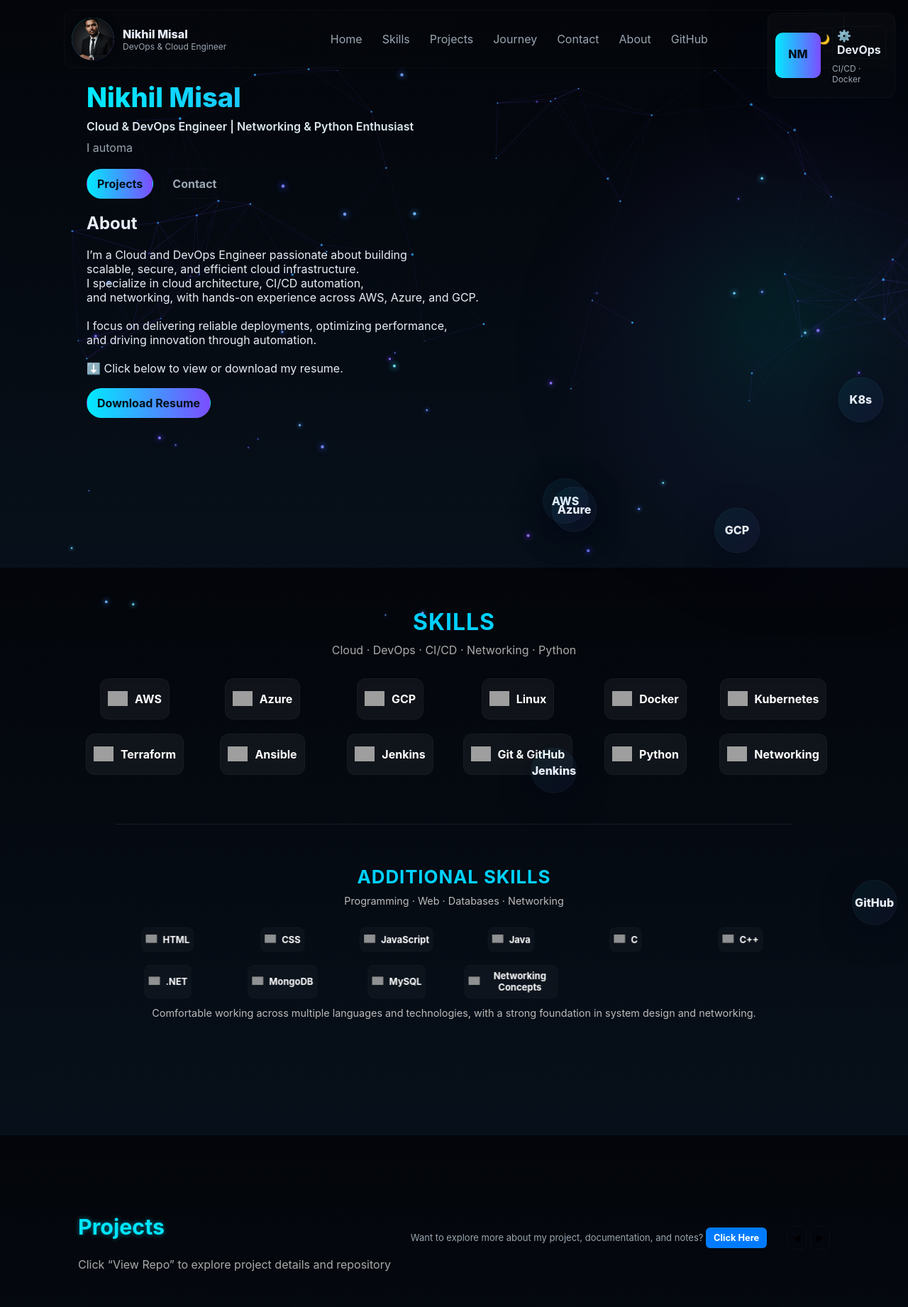
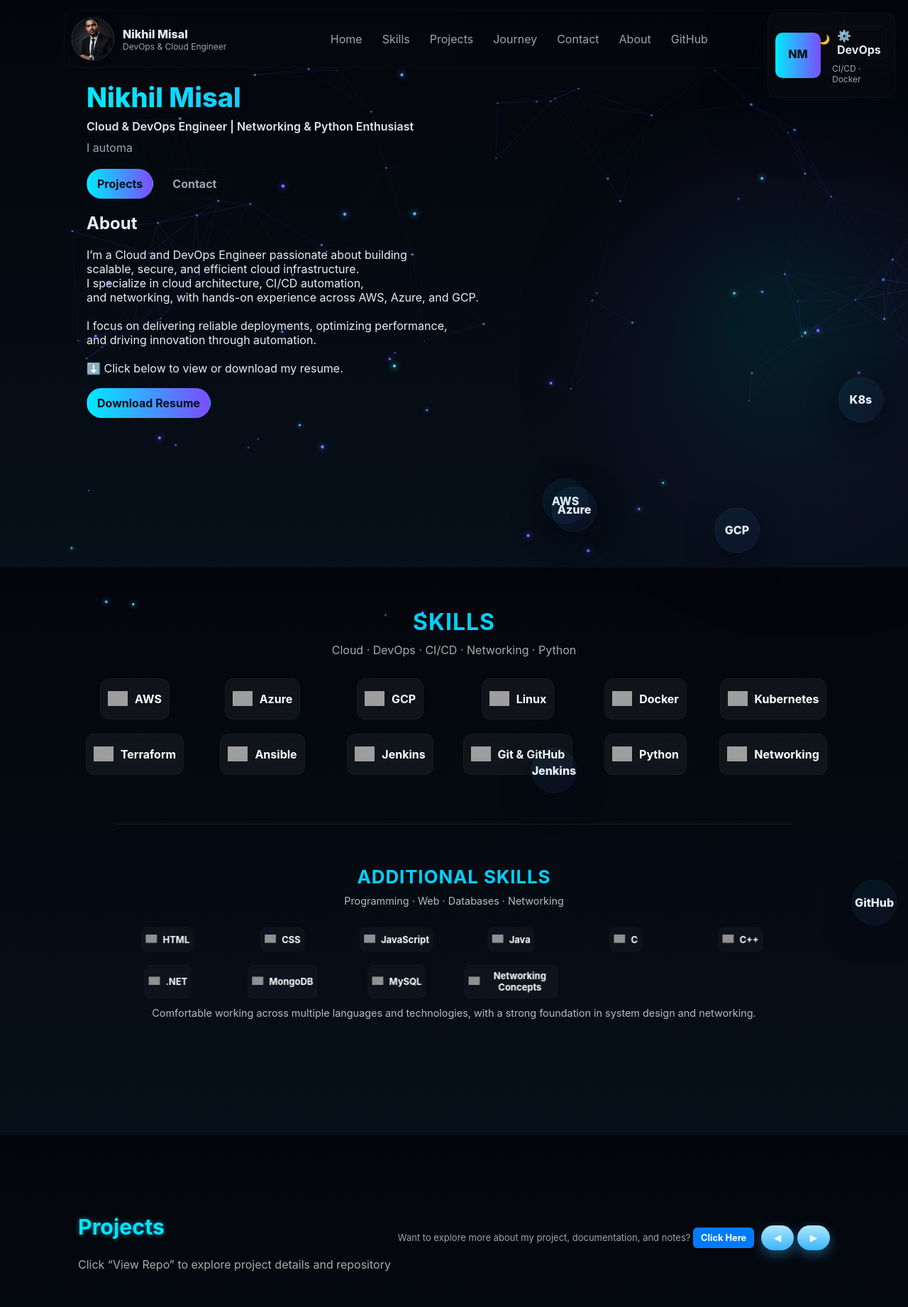
Before and after one commit to nikiimisal/Portfollio.in, a plain HTML site: page index.html in a window 1280 px wide. Shown: the top 1842 px of the page at 71% size. Drawn offline with Linux system fonts and the light colour scheme; grey boxes are pictures that could not be loaded; animation ran at ten frames a second.

Commit message:
Update index.html

```diff
--- a/index.html
+++ b/index.html
@@ -701,16 +701,16 @@
 <body>
   <header class="site-header">
     <div class="container header-inner">
-      <a class="brand" href="">
+     <a class="brand" href="https://github.com/nikiimisal/Portfollio.in/blob/main/img/myimg.png?raw=true" target="_blank">
   <div class="avatar">
-
-        <img src="https://github.com/nikiimisal/Portfollio.in/blob/main/img/myimg.png?raw=true" alt="Nikhil Misal" />
+    <img src="https://github.com/nikiimisal/Portfollio.in/blob/main/img/myimg.png?raw=true" alt="Nikhil Misal" width="55" height="55" style="border-radius:50%;">
   </div>
   <div class="brand-text">
     <div class="brand-name">Nikhil Misal</div>
     <div class="brand-role">DevOps & Cloud Engineer</div>
   </div>
 </a>
+
 
       <nav class="main-nav" role="navigation">
         <a href="#home">Home</a>
@@ -839,9 +839,10 @@
     </div>
 
    <div class="carousel-controls">
-      <button id="prevProject" class="icon-btn">◀</button>
-      <button id="nextProject" class="icon-btn">▶</button>
+  <button id="prevProject" class="icon-btn" style="background:linear-gradient(180deg,#aee7ff,#3ab6ff);color:white;border:none;border-radius:50px;padding:10px 18px;box-shadow:0 6px 18px rgba(58,182,255,0.4);cursor:pointer;">◀</button>
+  <button id="nextProject" class="icon-btn" style="background:linear-gradient(180deg,#aee7ff,#3ab6ff);color:white;border:none;border-radius:50px;padding:10px 18px;box-shadow:0 6px 18px rgba(58,182,255,0.4);cursor:pointer;">▶</button>
 </div>
+
   </div>
 
   <!-- ✅ Projects Carousel -->
```
Lines whose indentation alone changed are shown as unchanged.
